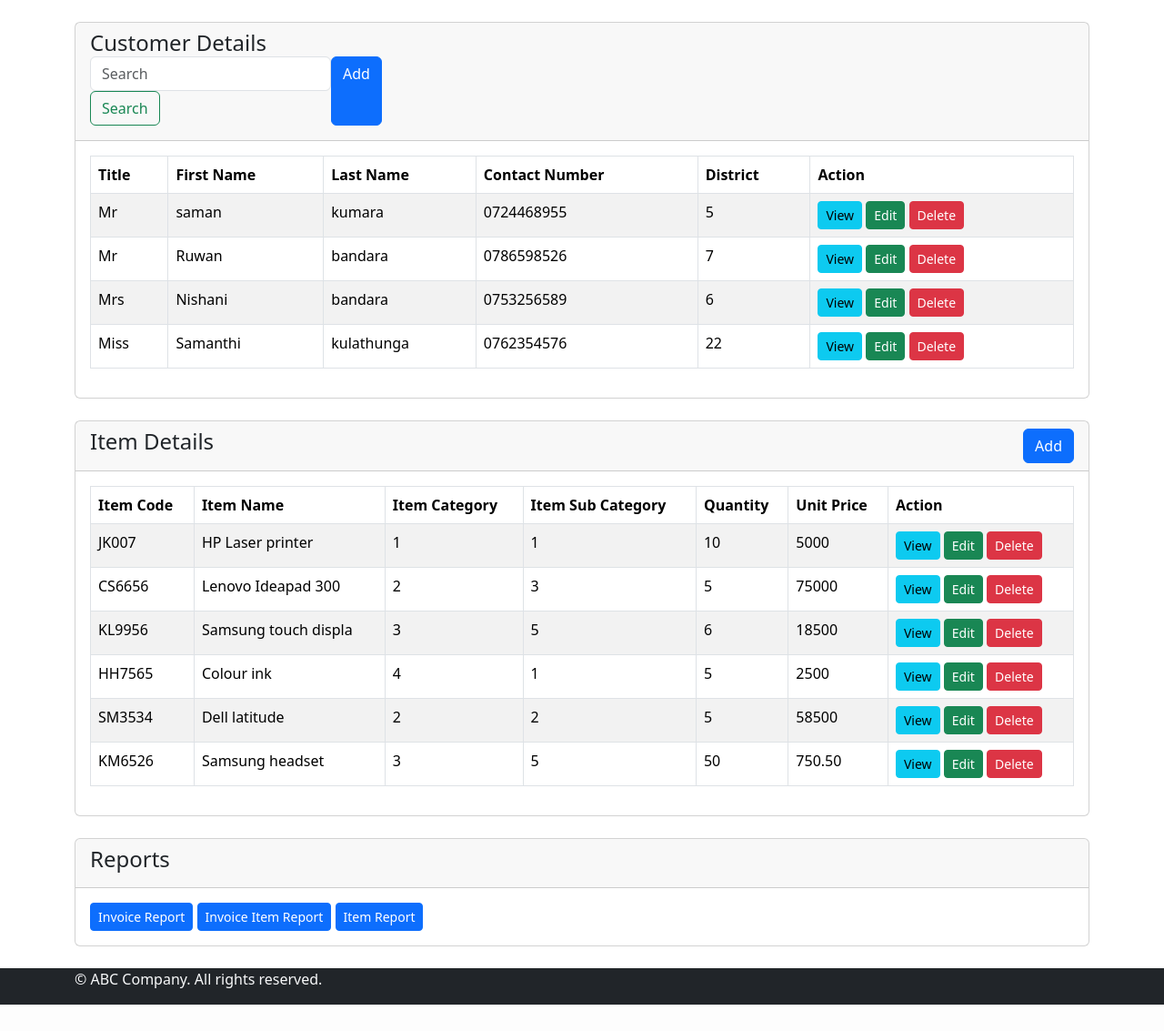
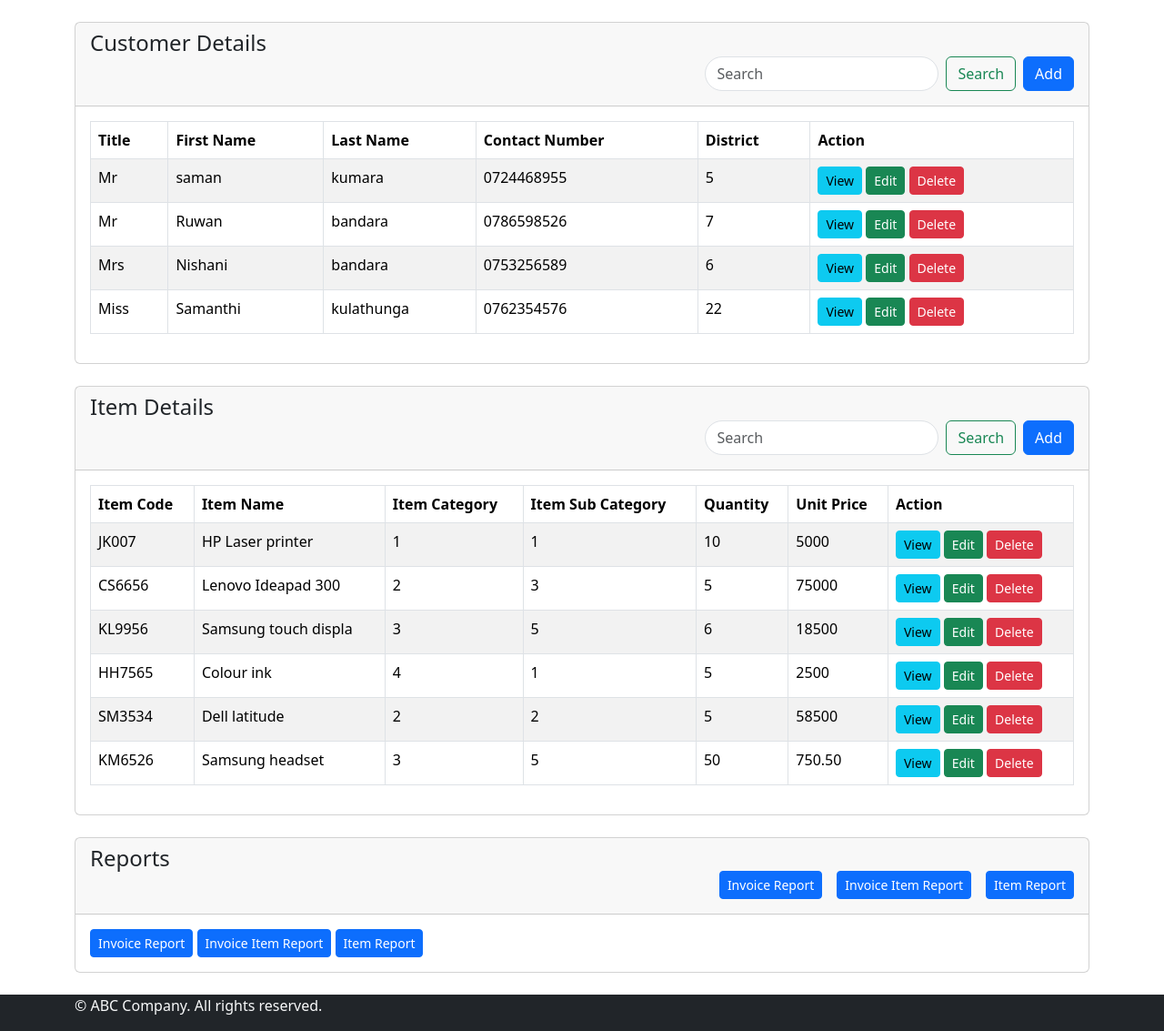
Before and after one commit to Shajenthika/Assignment, a PHP site: page / in a window 1280 px wide. Shown: the part 56-1189 px from the top of the page at 91% size. Before the commit the page ends 1160 px from the top, so only its background shows below. Run offline with PHP 8.4, Linux system fonts and the light colour scheme; data comes from the database, SQL or seed files in the repository.

Commit message:
Update index.php

```diff
--- a/index.php
+++ b/index.php
@@ -17,14 +17,17 @@
                     <div class="card">
                         <div class="card-header">
                             <h4>Customer Details
-                            <!-- <form action="code.php" method="POST" class="d-inline"> -->
-                            <form class="d-flex" role="search" class="d-inline">
-                                <input class="form-control me-2" type="search" placeholder="Search" aria-label="Search">
-                                <button class="btn btn-outline-success" type="submit">Search</button>
-                                <a href="customer-create.php" class="btn btn-primary d-inline">Add</a>
-                            </form>
+                            <div class="d-flex justify-content-end">
+                                <form role="search" class="input-group">
+                                    <input class="form-control rounded-pill" type="search" placeholder="Search" aria-label="Search">
+                                    <div class="input-group-append ms-2">
+                                    <button class="btn btn-outline-success" type="submit">Search</button>
+                                    </div>
+                                </form>
+                                <a href="customer-create.php" class="btn btn-primary ms-2">Add</a>
+                            </div>
+                            </h4>
 
-                            </h4>
                         </div>
                         <div class="card-body">
                             <table class="table table-bordered table-striped">
@@ -96,7 +99,16 @@
                     <div class="card">
                         <div class="card-header">
                             <h4>Item Details
-                                <a href="item-add.php" class="btn btn-primary float-end">Add</a>
+                            <div class="d-flex justify-content-end">
+                                <form role="search" class="input-group">
+                                    <input class="form-control rounded-pill" type="search" placeholder="Search" aria-label="Search">
+                                    <div class="input-group-append ms-2">
+                                    <button class="btn btn-outline-success" type="submit">Search</button>
+                                    </div>
+                                </form>
+                                <a href="item-add.php" class="btn btn-primary ms-2">Add</a>
+                            </div>
+
                             </h4>
                         </div>
                         <div class="card-body">
@@ -168,6 +180,11 @@
                     <div class="card">
                         <div class="card-header">
                             <h4>Reports
+                            <div class="d-flex justify-content-end ms-2">
+                                <a href="item-add.php" class="btn btn-primary btn-sm">Invoice Report</a>
+                                <a href="item-add.php" class="btn btn-primary btn-sm ms-3">Invoice Item Report</a>
+                                <a href="item-add.php" class="btn btn-primary btn-sm ms-3">Item Report</a>
+                            </div>
                             </h4>
                         </div>
                         <div class="card-body">
```
